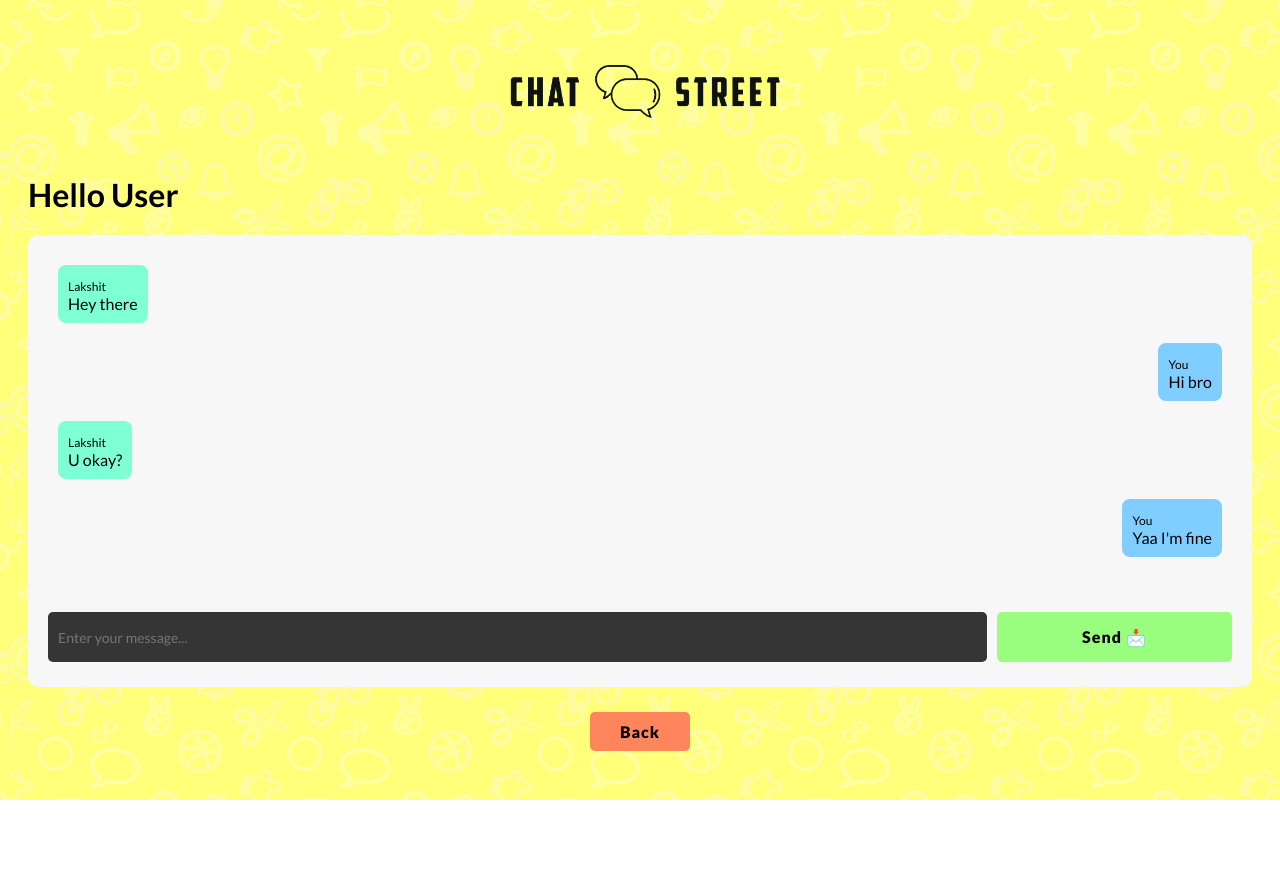
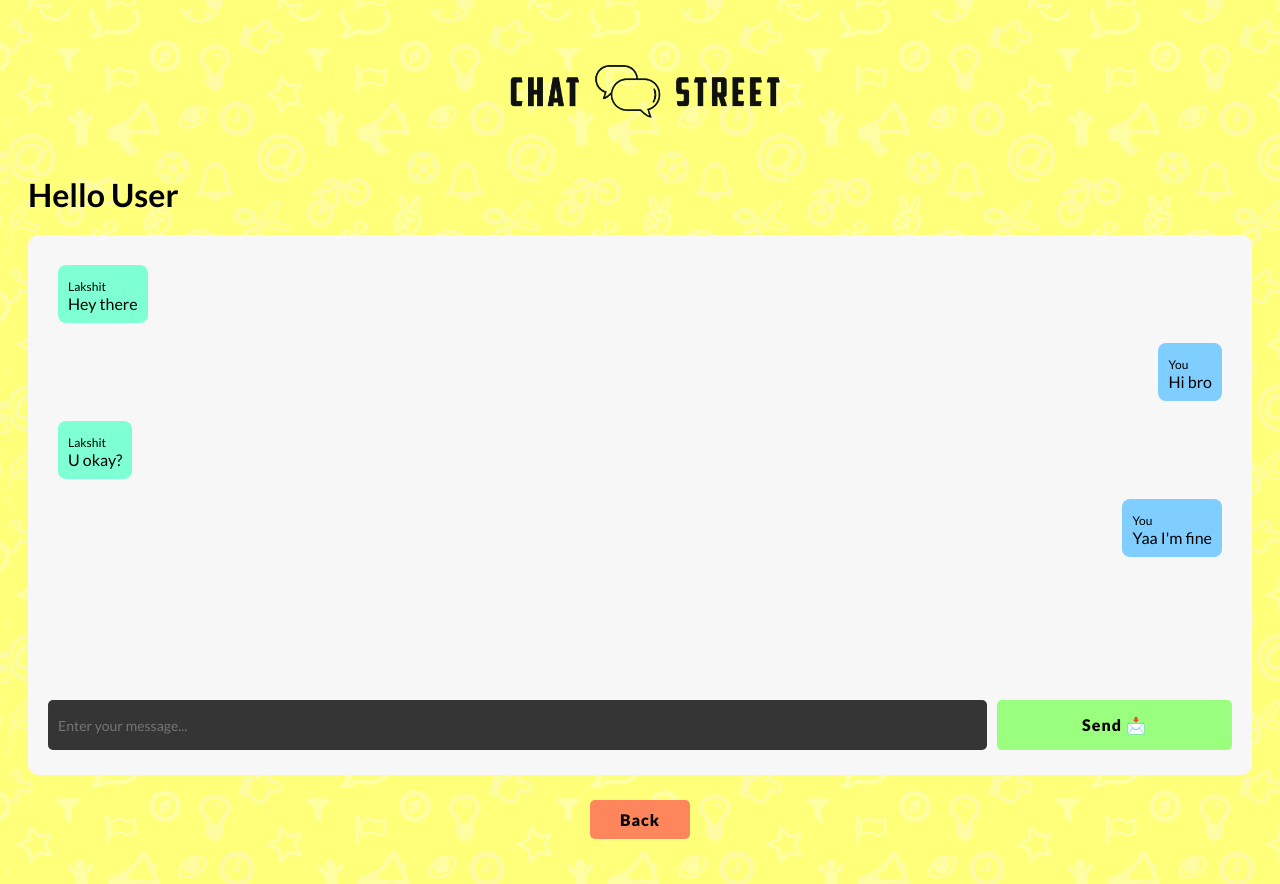
Before and after one commit to Lakshit-Chiranjiv/Chat-street-app, a Svelte app in the folder client/: page /chat in a window 1280 px wide. Before the commit the page ends 800 px from the top, so only its background shows below. Built offline with nearby package versions, Linux system fonts and the light colour scheme.

Commit message:
msgs area overflow styles

```diff
--- a/client/src/components/Chat.svelte
+++ b/client/src/components/Chat.svelte
@@ -38,6 +38,8 @@
 
     div.msgs{
         margin-bottom: 40px;
+        height: 400px;
+        overflow-y: scroll;
     }
 
     div.msg-type{
```
